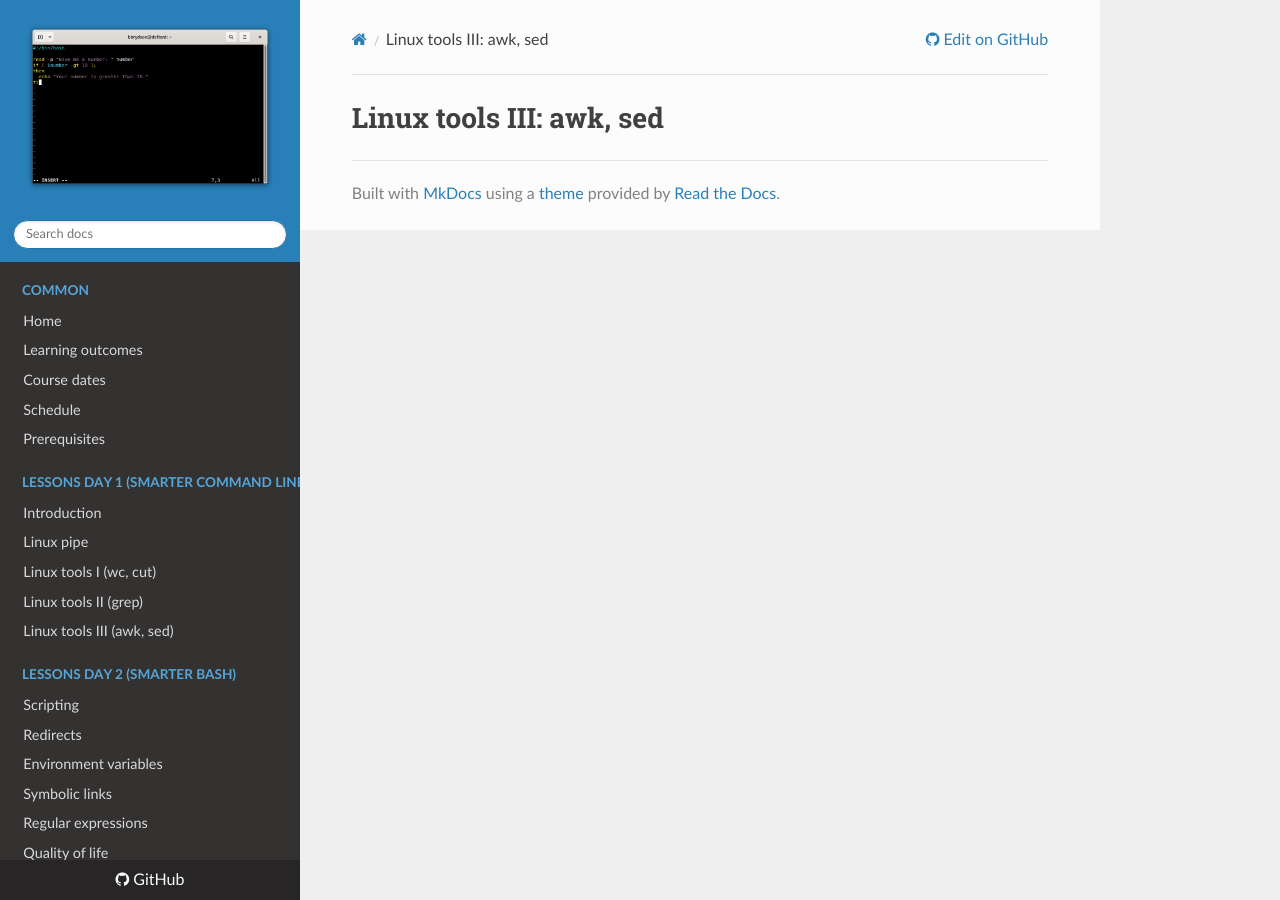
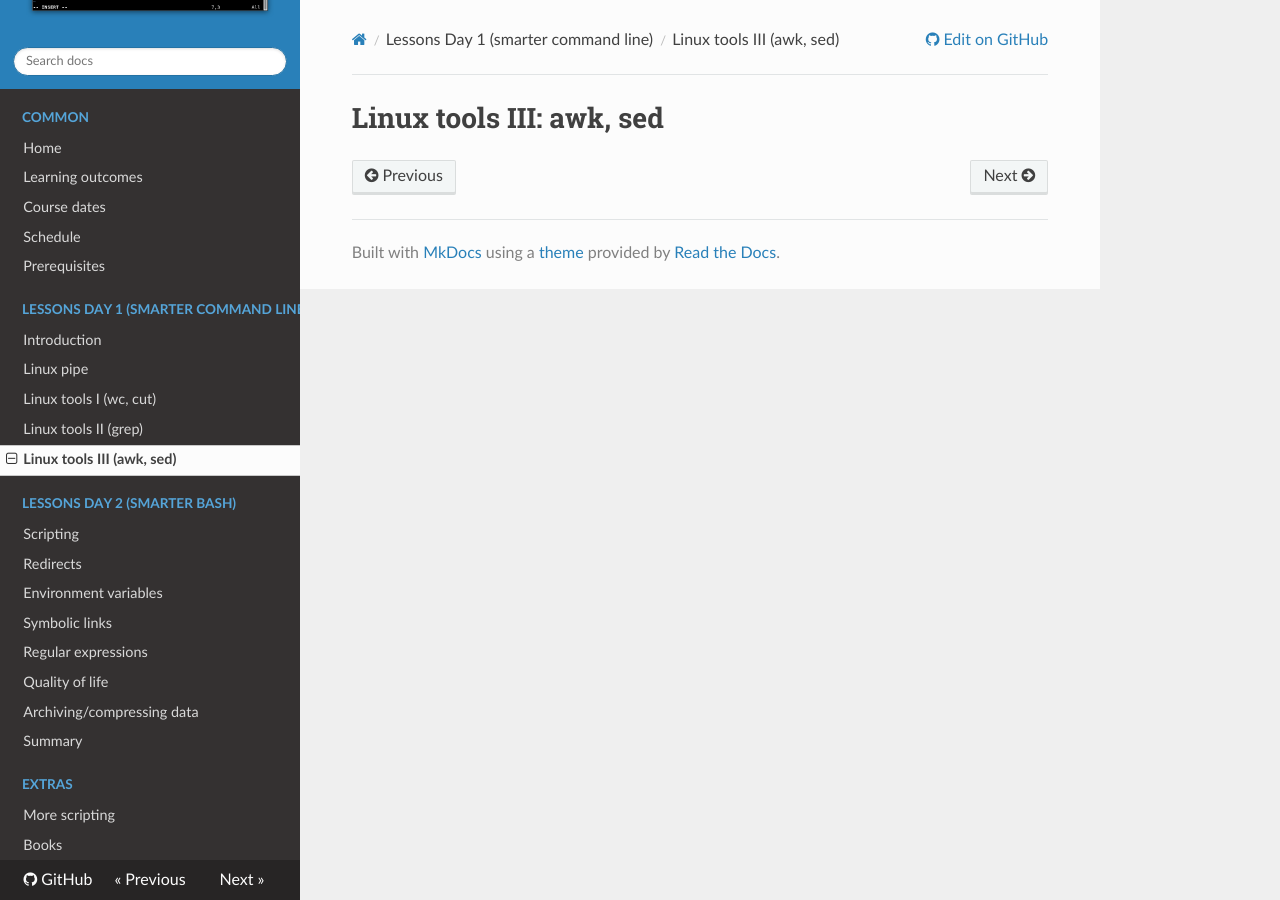
Before and after one commit to UPPMAX/linux-command-line-201, an MkDocs documentation site: the page built from docs/sessions/awk_sed.md, in a window 1280 px wide. Built offline with MkDocs 1.6.1, drawn with Linux system fonts in a browser that asks for light colours; nearby versions of some CDN libraries.

```diff
--- a/mkdocs.yml
+++ b/mkdocs.yml
@@ -46,9 +46,9 @@ nav:
   - Lessons Day 1 (smarter command line):
     - Introduction: sessions/intro.md
     - Linux pipe: sessions/pipe.md
-    - Linux tools I (wc, cut): sessions/wc-cut.md
+    - Linux tools I (wc, cut): sessions/wc_cut.md
     - Linux tools II (grep): sessions/grep.md
-    - Linux tools III (awk, sed): sessions/awk-sed.md
+    - Linux tools III (awk, sed): sessions/awk_sed.md
   - Lessons Day 2 (smarter bash):
     - Scripting: sessions/scripting.md
     - Redirects: sessions/redirects.md
```
